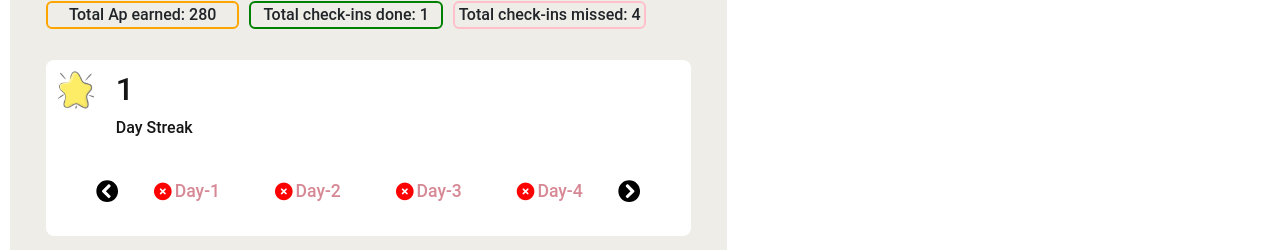
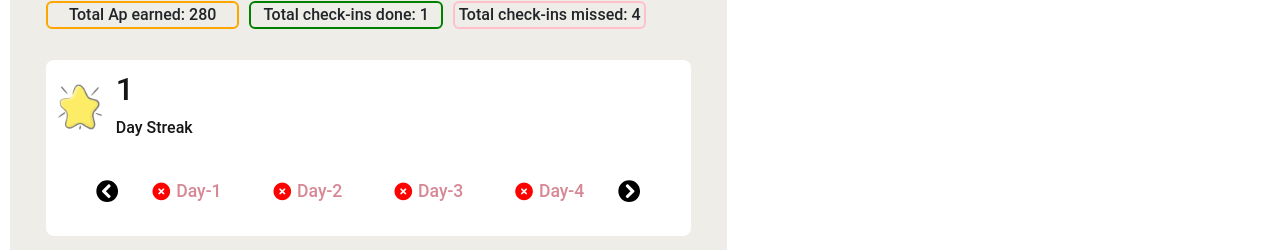
Before and after one commit to Rajankumar001/LeaderBoard-Fronted, a React (Create React App) app: page /today in a window 1280 px wide. Shown: the part 550-800 px from the top of the page. Built offline with nearby package versions, Linux system fonts and the light colour scheme; no server answers; sample sign-in values are in the browser's storage.

Commit message:
changes tracked

```diff
--- a/src/components/MonthlyScoreSheet/MonthlySheet.css
+++ b/src/components/MonthlyScoreSheet/MonthlySheet.css
@@ -22,6 +22,7 @@
 .Monthly-container{
     padding-bottom: 20px;
     margin: auto;
+
     background-color: #eeede7;
     /* width: 41vw; */
     width: 100%;
--- a/src/components/Screens/DashboardScreen.css
+++ b/src/components/Screens/DashboardScreen.css
@@ -139,6 +139,7 @@
 .Screen-three-top{
     display: flex;
     justify-content: start;
+    align-items: center;
     width: 100%;
     height: auto;
 }
@@ -148,8 +149,8 @@
 }
 .screen-three-iconImage{
     opacity: 0.6;
-    width: 40px;
-    height:40px;
+    width:80%;
+    height:80%;
   }
   .Screen-three-bottom{
     display: flex;
@@ -181,7 +182,7 @@
     align-items: center;
     width: 24%;
     height: 24%;
-    gap: 3px;
+    gap: 6px;
  }
  .cross-icon{
     color: red;
--- a/src/components/WeeklyScoreSheet/WeeklySheet.js
+++ b/src/components/WeeklyScoreSheet/WeeklySheet.js
@@ -39,12 +39,9 @@ const WeeklySheet = () => {
             }
             return null;
         };
-
         const userRankingData = getUserRankingData();
-
     return (
         <>
-        {/* <HeaderPage/> */}
         <div className='Weekly-Dashboard-container'>
             <DashboardScreen/>
             <div className='Weekly-main-container'>
@@ -63,7 +60,7 @@ const WeeklySheet = () => {
         <Button onClick={() => handleclick(9)}className='responsive-button'>Week 9</Button>
         </ButtonGroup>
     </div>
-                <div className='sidebar'>
+      <div className='sidebar'>
                     {[...Array(9)].map((_, index) => {
                         const week = 9 - index;
                         return (
```
